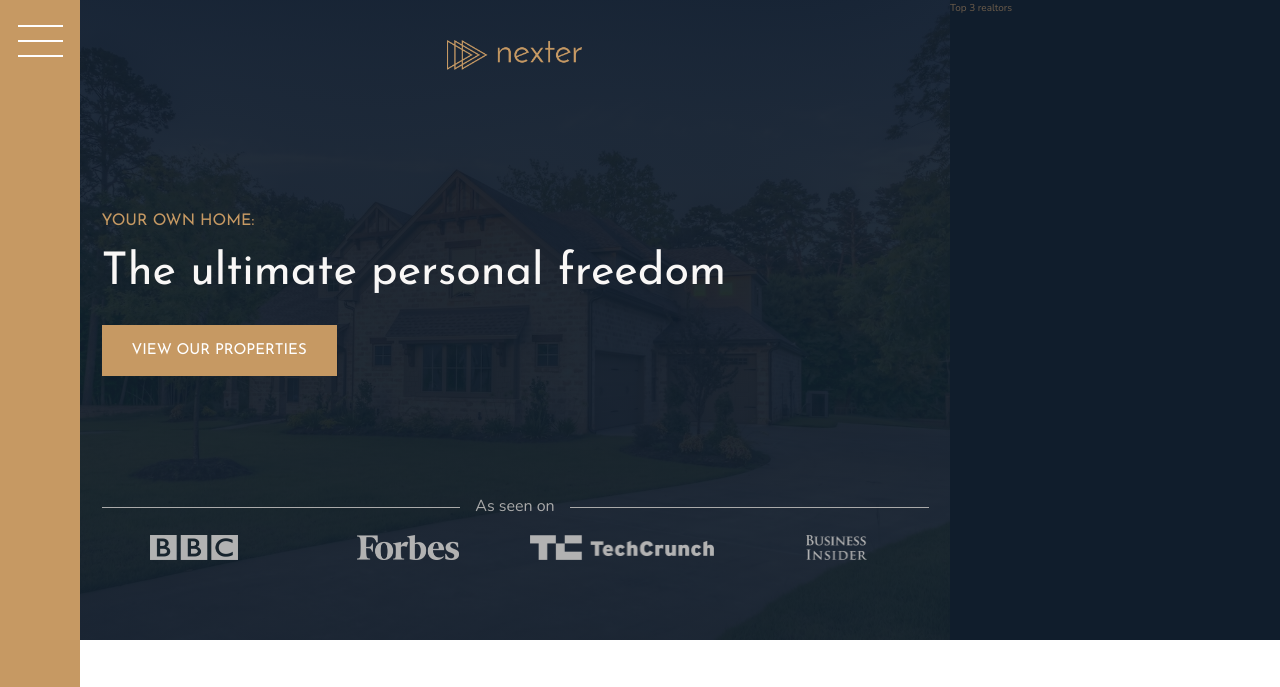
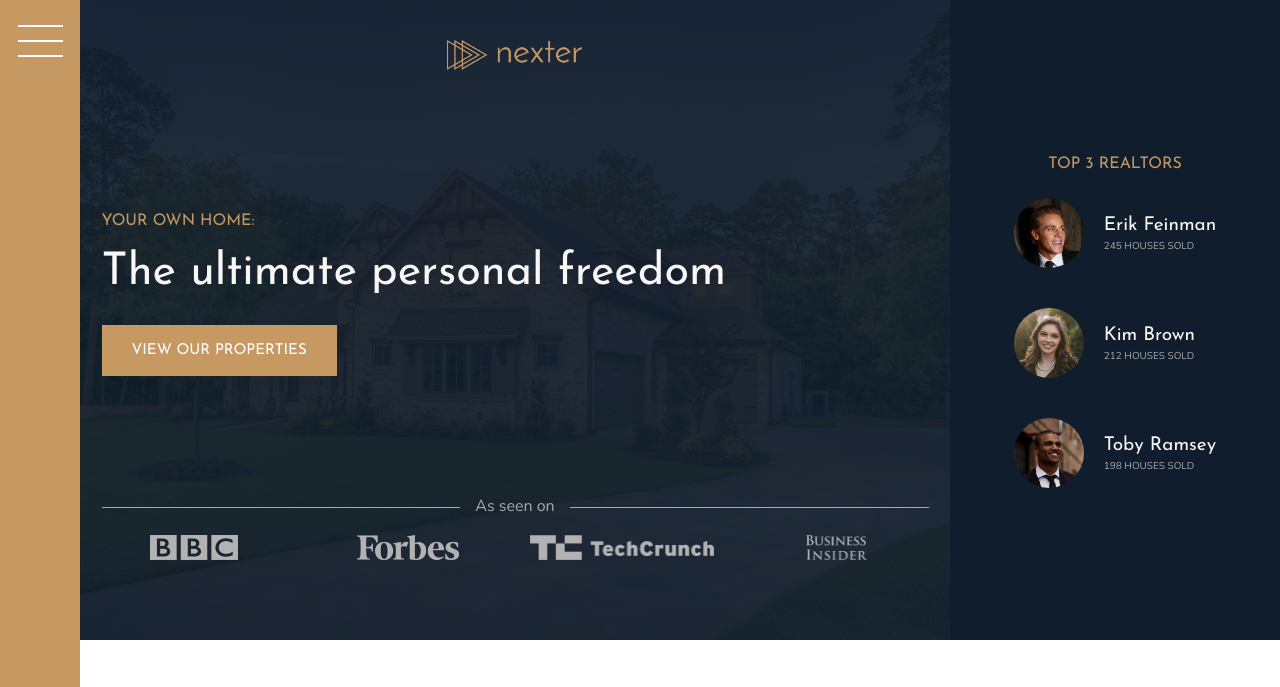
Before and after one commit to ccquach/advanced-css-and-sass-course, a PHP site: page / in a window 1280 px wide. Shown: the top 687 px of the page. Run offline with PHP 8.4, Linux system fonts and the light colour scheme.

Commit message:
Nexter - add realtors section

```diff
--- a/Nexter/css/style.css
+++ b/Nexter/css/style.css
@@ -146,7 +146,27 @@ body {
 
 .realtors {
   background-color: #101d2c;
-  grid-column: col-start 7 / full-end; }
+  grid-column: col-start 7 / full-end;
+  padding: 3rem;
+  display: grid;
+  align-content: center;
+  justify-content: center;
+  grid-row-gap: 2rem;
+  justify-items: center; }
+  .realtors__list {
+    display: grid;
+    grid-template-columns: min-content max-content;
+    grid-column-gap: 2rem;
+    grid-row-gap: 5vh;
+    align-items: center; }
+  .realtors__img {
+    width: 7rem;
+    border-radius: 50%;
+    display: block; }
+  .realtors__sold {
+    text-transform: uppercase;
+    color: #aaa;
+    margin-top: -3px; }
 
 .features {
   grid-column: center-start / center-end;
--- a/Nexter/index.html
+++ b/Nexter/index.html
@@ -34,7 +34,26 @@
   </header>
 
   <div class="realtors">
-    Top 3 realtors
+    <h3 class="heading-3">Top 3 Realtors</h3>
+    <div class="realtors__list">
+      <img src="./img/realtor-1.jpeg" alt="Realtor 1" class="realtors__img">
+      <div class="realtors__details">
+        <h4 class="heading-4 heading-4--light">Erik Feinman</h4>
+        <p class="realtors__sold">245 houses sold</p>
+      </div>
+
+      <img src="./img/realtor-2.jpeg" alt="Realtor 2" class="realtors__img">
+      <div class="realtors__details">
+        <h4 class="heading-4 heading-4--light">Kim Brown</h4>
+        <p class="realtors__sold">212 houses sold</p>
+      </div>
+
+      <img src="./img/realtor-3.jpeg" alt="Realtor 3" class="realtors__img">
+      <div class="realtors__details">
+        <h4 class="heading-4 heading-4--light">Toby Ramsey</h4>
+        <p class="realtors__sold">198 houses sold</p>
+      </div>
+    </div>
   </div>
 
   <section class="features">
--- a/Nexter/sass/_realtors.scss
+++ b/Nexter/sass/_realtors.scss
@@ -1,4 +1,31 @@
 .realtors {
   background-color: $color-secondary;
   grid-column: col-start 7 / full-end;
+  padding: 3rem;
+
+  display: grid;
+  align-content: center;
+  justify-content: center;
+  grid-row-gap: 2rem;
+  justify-items: center;
+
+  &__list {
+    display: grid;
+    grid-template-columns: min-content max-content;
+    grid-column-gap: 2rem;
+    grid-row-gap: 5vh;
+    align-items: center;
+  }
+
+  &__img {
+    width: 7rem;
+    border-radius: 50%;
+    display: block;
+  }
+
+  &__sold {
+    text-transform: uppercase;
+    color: $color-grey-light-2;
+    margin-top: -3px;
+  }
 }
```
